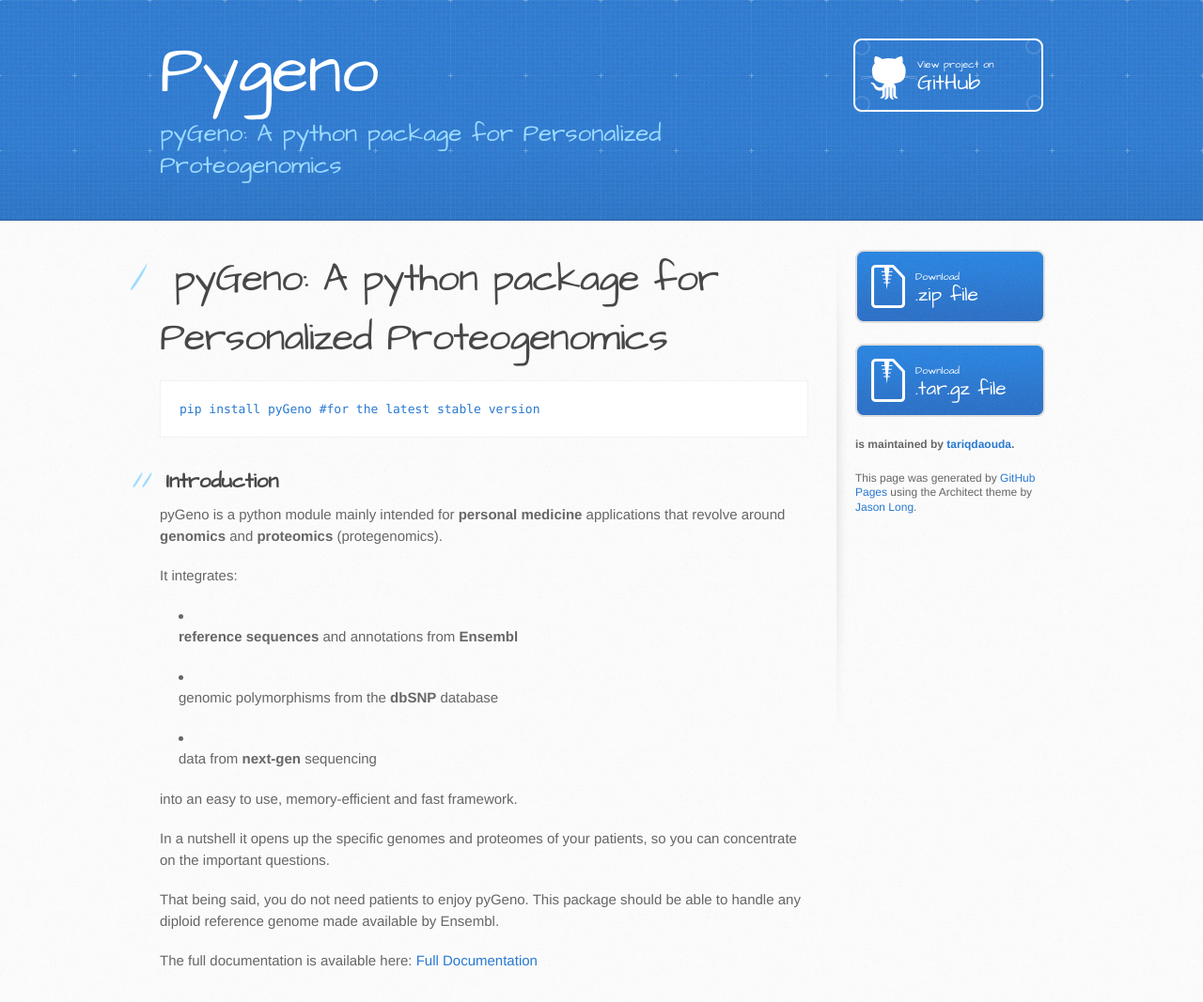
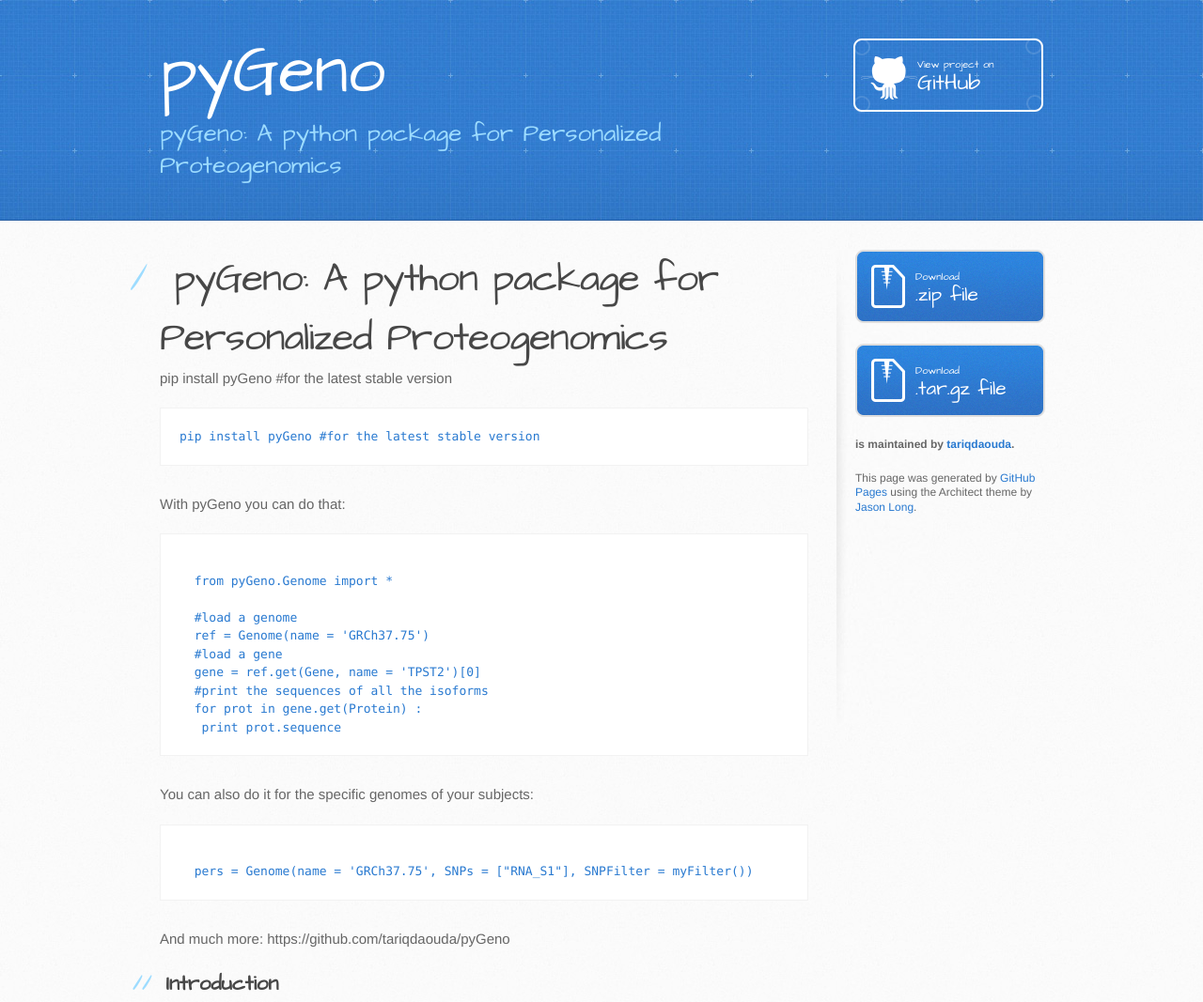
Before and after one commit to tariqdaouda/pyGeno, a plain HTML site: page index.html in a window 1280 px wide. Shown: the top 1067 px of the page at 94% size. Drawn offline with Linux system fonts and the light colour scheme.

Commit message:
Update index.html

```diff
--- a/index.html
+++ b/index.html
@@ -13,13 +13,13 @@
     <script src="//html5shiv.googlecode.com/svn/trunk/html5.js"></script>
     <![endif]-->
 
-    <title>Pygeno by tariqdaouda</title>
+    <title>pyGeno by tariqdaouda</title>
   </head>
 
   <body>
     <header>
       <div class="inner">
-        <h1>Pygeno</h1>
+        <h1>pyGeno</h1>
         <h2>pyGeno: A python package for Personalized Proteogenomics</h2>
         <a href="https://github.com/tariqdaouda/pyGeno" class="button"><small>View project on</small> GitHub</a>
       </div>
@@ -31,8 +31,31 @@
           <h1>
 <a id="pygeno-a-python-package-for-personalized-proteogenomics" class="anchor" href="#pygeno-a-python-package-for-personalized-proteogenomics" aria-hidden="true"><span class="octicon octicon-link"></span></a>pyGeno: A python package for Personalized Proteogenomics</h1>
 
+<p>pip install pyGeno #for the latest stable version</p>
+
 <pre><code>pip install pyGeno #for the latest stable version
 </code></pre>
+
+<p>With pyGeno you can do that:</p>
+
+<pre><code>
+  from pyGeno.Genome import *
+
+  #load a genome
+  ref = Genome(name = 'GRCh37.75')
+  #load a gene
+  gene = ref.get(Gene, name = 'TPST2')[0]
+  #print the sequences of all the isoforms
+  for prot in gene.get(Protein) :
+   print prot.sequence
+</code></pre>
+
+<p>You can also do it for the specific genomes of your subjects:</p>
+<pre><code>
+  pers = Genome(name = 'GRCh37.75', SNPs = ["RNA_S1"], SNPFilter = myFilter())
+</code></pre>
+
+<p>And much more: https://github.com/tariqdaouda/pyGeno</p>
 
 <h2>
 <a id="introduction" class="anchor" href="#introduction" aria-hidden="true"><span class="octicon octicon-link"></span></a>Introduction</h2>
```
